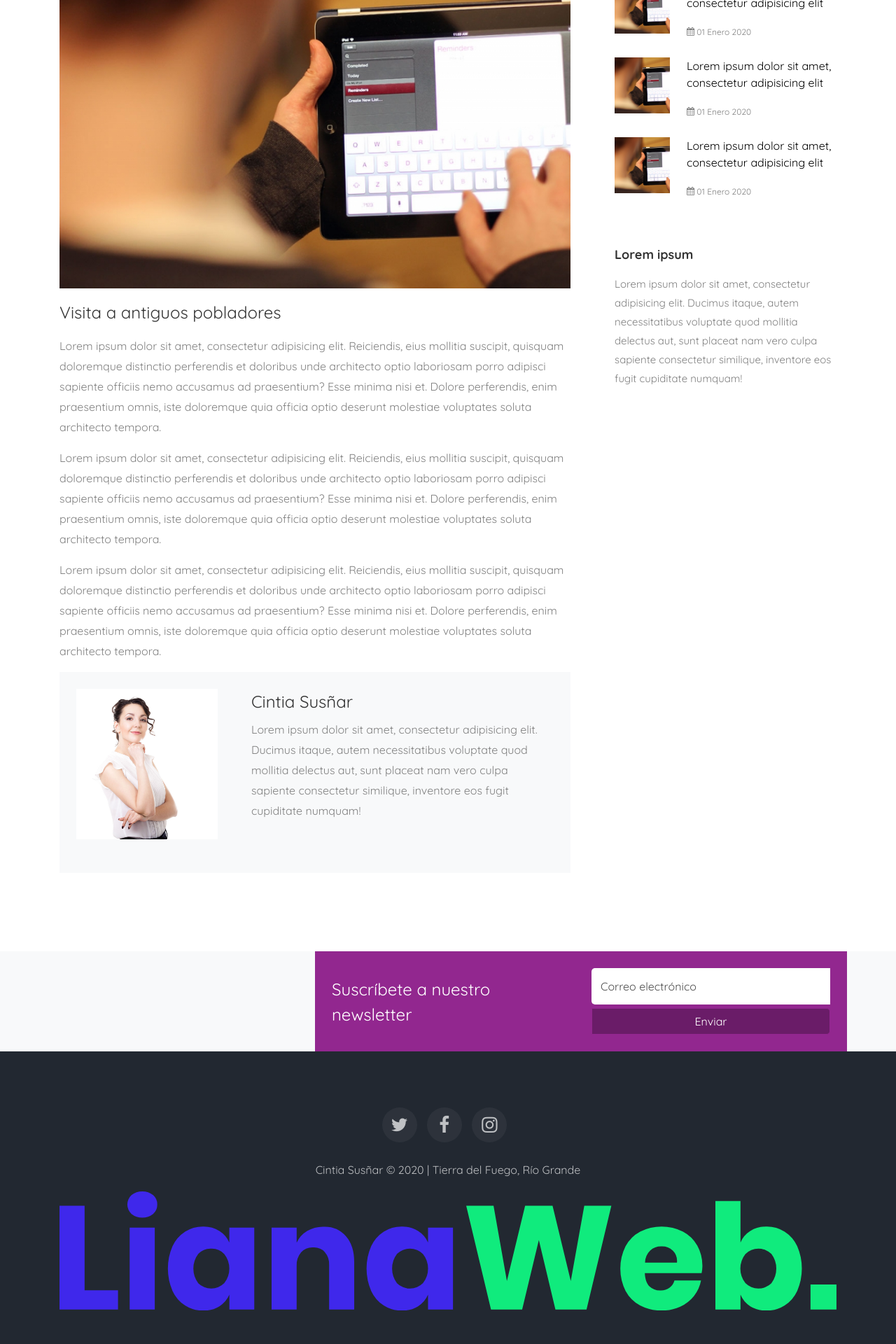
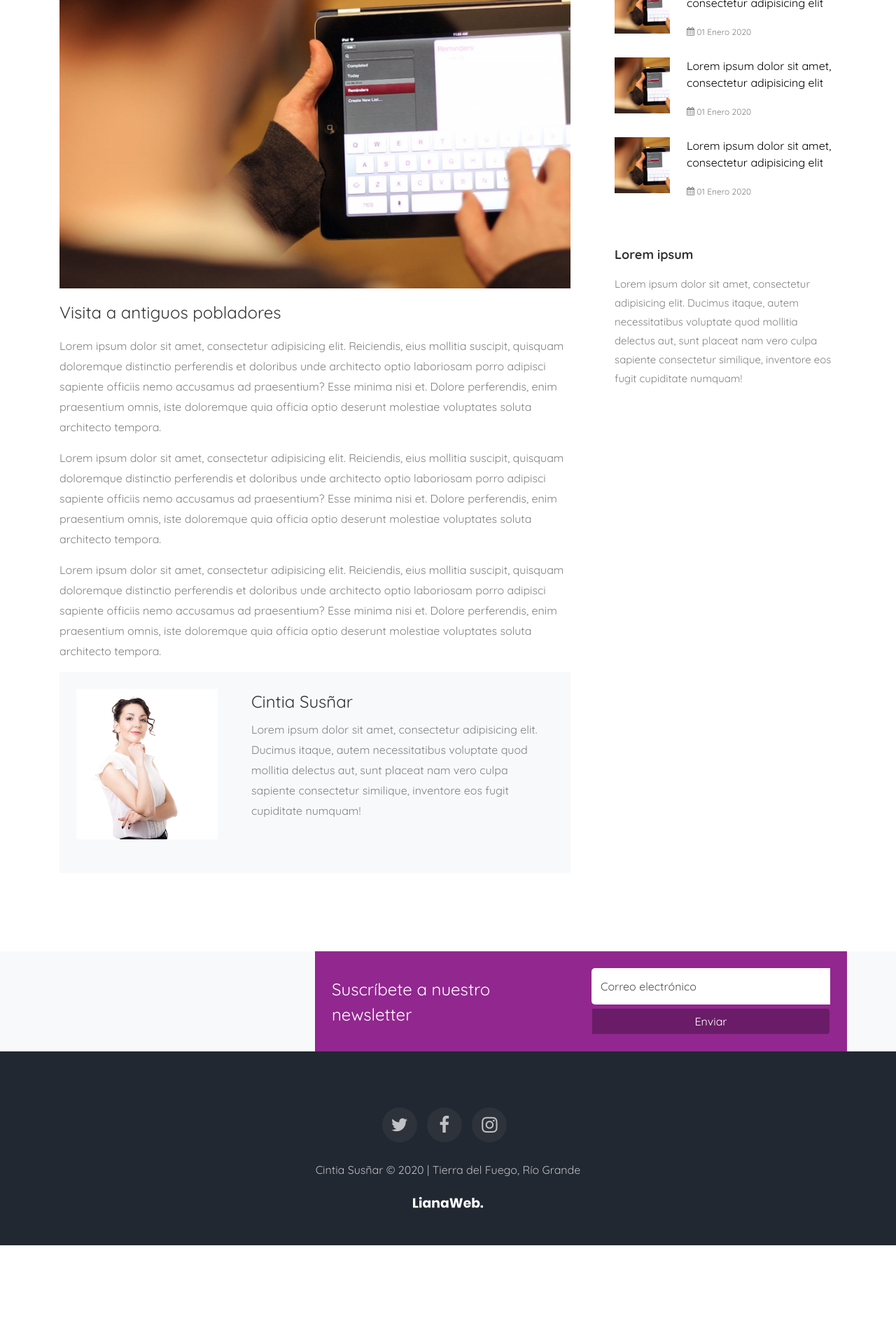
Before and after one commit to somosliana/cintiasusnar.com, a Jekyll site: the page built from _posts/2020-01-01-probando.md, in a window 1280 px wide. Shown: the part 886-2806 px from the top of the page at 70% size. Built offline with Jekyll 4.4.1, drawn with Linux system fonts in a browser that asks for light colours; some web fonts are replaced; after the commit the page ends 2665 px from its top, so only the background shows below that.

```diff
--- a/_pages/index.html
+++ b/_pages/index.html
@@ -145,7 +145,7 @@
     <div class="row d-md-flex justify-content-end">
       <div class="col-md-6 half p-3 py-5 pl-md-5 ftco-animate heading-section heading-section-white">
         <span class="subheading">Ante cualquier consulta</span>
-        <h2 class="mb-4">Contáctame</h2>
+        <h2 class="mb-4">Contactame</h2>
         <form action="#" class="consultation" name="contact" method="POST" data-netlify="true">
           <div class="form-group">
             <input name="name" type="text" class="form-control" placeholder="Tu nombre">
@@ -170,7 +170,7 @@
 </section>
 
 <!-- Social -->
-<section class="ftco-section">
+<section class="ftco-section ftco-no-pb">
   <div class="container">
     <div class="row justify-content-center mb-5">
       <div class="col-md-10 text-center heading-section ftco-animate">
```
Also changed, not shown: _includes/logo-liana.svg, 1 other file.
